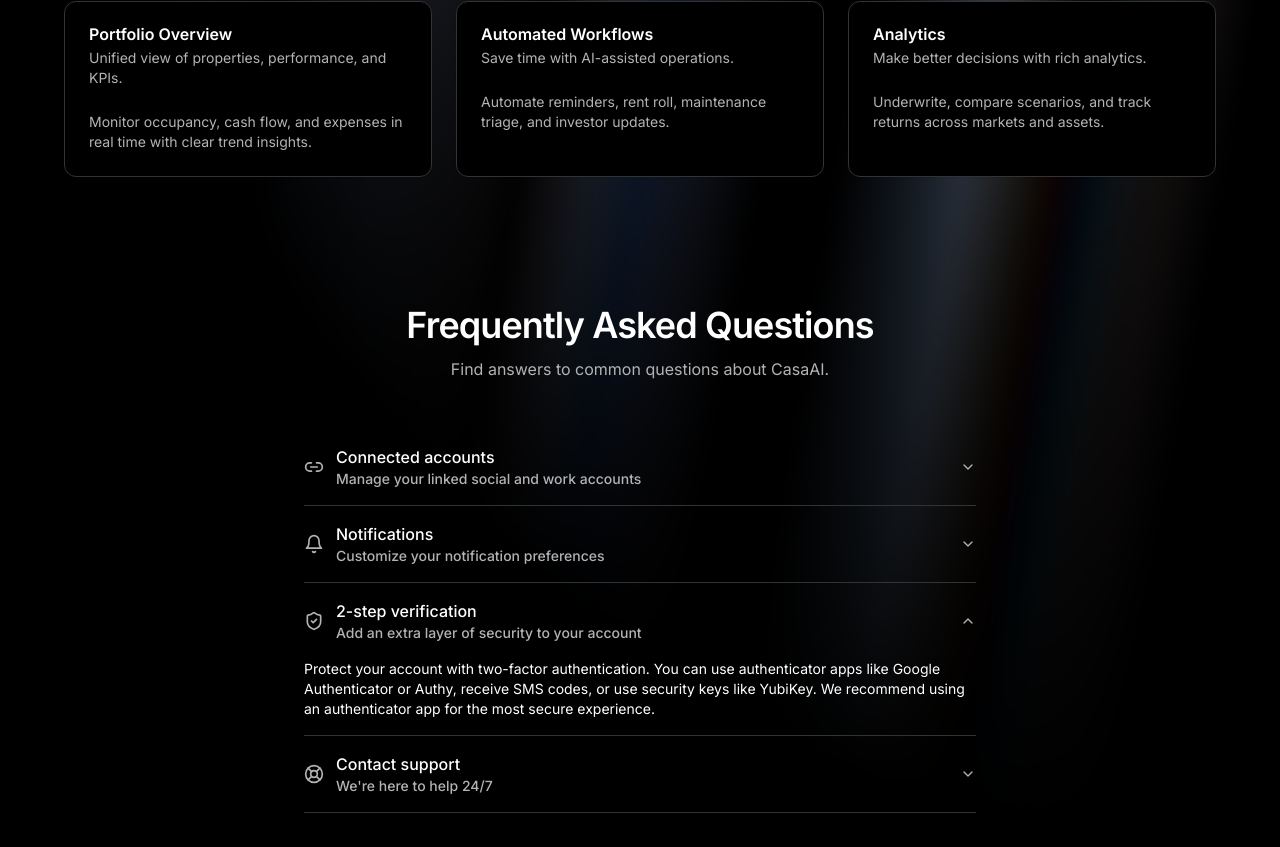
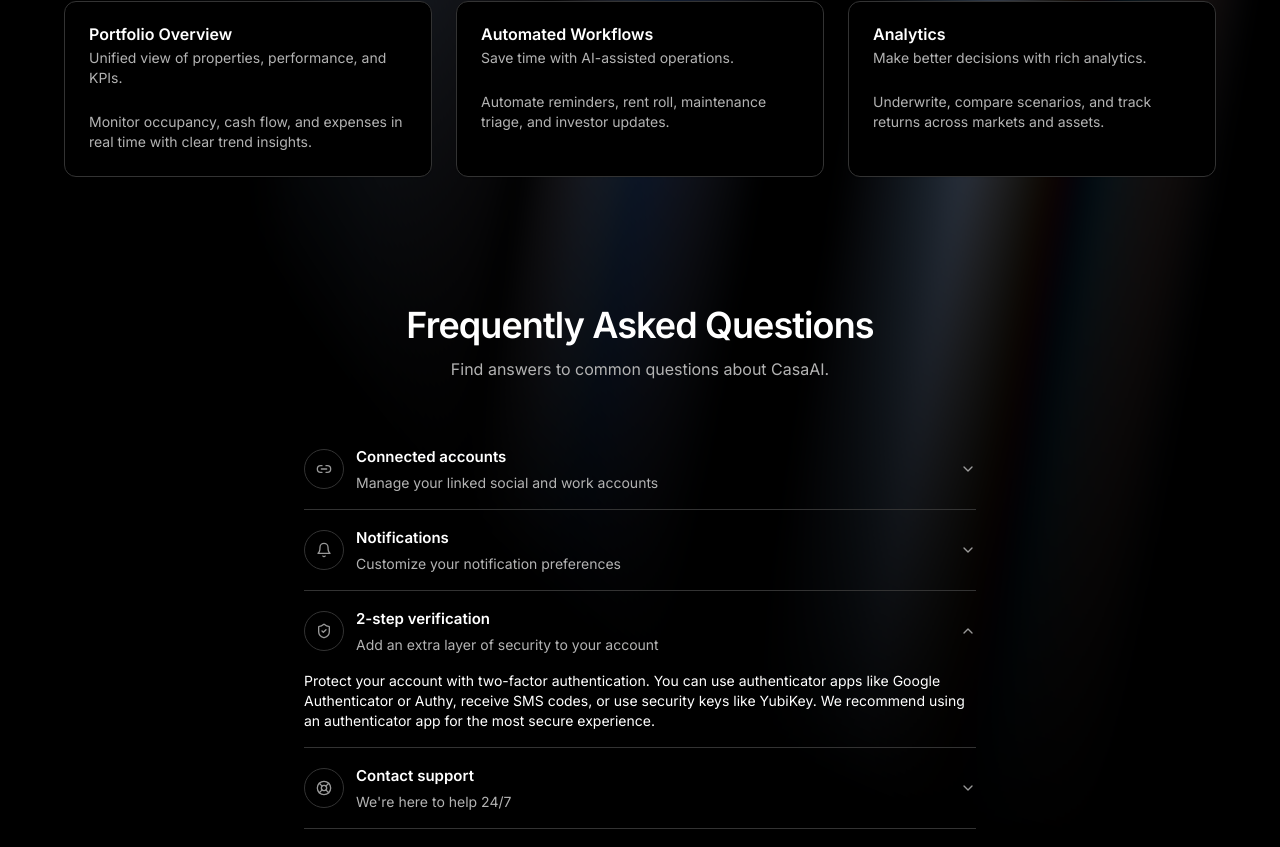
Before and after one commit to AyushS06/CasaAI, a Next.js app: page / in a window 1280 px wide. Shown: the part 667-1514 px from the top of the page. Built offline with nearby package versions, Linux system fonts and the light colour scheme.

Commit message:
changelog data dump

```diff
--- a/src/components/sections/FAQSection.tsx
+++ b/src/components/sections/FAQSection.tsx
@@ -12,7 +12,7 @@ import {
   Accordion09Header,
   Accordion09Item,
   Accordion09Trigger,
-} from '@/components/ui/shadcn-io/accordion-09';
+} from '@/components/ui/shadcn-io/accordion-09/index';
 
 const items = [
   {
--- a/src/components/ui/shadcn-io/accordion-09.tsx
+++ /dev/null
@@ -1,94 +0,0 @@
-"use client"
-
-import * as React from "react"
-import * as AccordionPrimitive from "@radix-ui/react-accordion"
-import { ChevronDownIcon } from "lucide-react"
-import { cn } from "@/lib/utils"
-
-const Accordion09 = React.forwardRef<
-  React.ElementRef<typeof AccordionPrimitive.Root>,
-  React.ComponentPropsWithoutRef<typeof AccordionPrimitive.Root>
->(({ className, ...props }, ref) => (
-  <AccordionPrimitive.Root
-    ref={ref}
-    className={cn("w-full", className)}
-    {...props}
-  />
-))
-Accordion09.displayName = "Accordion09"
-
-const Accordion09Item = React.forwardRef<
-  React.ElementRef<typeof AccordionPrimitive.Item>,
-  React.ComponentPropsWithoutRef<typeof AccordionPrimitive.Item>
->(({ className, ...props }, ref) => (
-  <AccordionPrimitive.Item
-    ref={ref}
-    className={cn("border-b", className)}
-    {...props}
-  />
-))
-Accordion09Item.displayName = "Accordion09Item"
-
-const Accordion09Header = React.forwardRef<
-  React.ElementRef<typeof AccordionPrimitive.Header>,
-  React.ComponentPropsWithoutRef<typeof AccordionPrimitive.Header>
->(({ className, ...props }, ref) => (
-  <AccordionPrimitive.Header
-    ref={ref}
-    className={cn("flex", className)}
-    {...props}
-  />
-))
-Accordion09Header.displayName = "Accordion09Header"
-
-interface Accordion09TriggerProps extends React.ComponentPropsWithoutRef<typeof AccordionPrimitive.Trigger> {
-  icon?: React.ComponentType<{ className?: string }>
-  title: string
-  subtitle: string
-}
-
-const Accordion09Trigger = React.forwardRef<
-  React.ElementRef<typeof AccordionPrimitive.Trigger>,
-  Accordion09TriggerProps
->(({ className, icon: Icon, title, subtitle, ...props }, ref) => (
-  <AccordionPrimitive.Trigger
-    ref={ref}
-    className={cn(
-      "flex flex-1 items-center justify-between py-4 text-left font-medium transition-all hover:no-underline [&[data-state=open]>svg]:rotate-180",
-      className
-    )}
-    {...props}
-  >
-    <div className="flex items-center gap-3">
-      {Icon && <Icon className="h-5 w-5 text-muted-foreground" />}
-      <div>
-        <div className="font-medium">{title}</div>
-        <div className="text-sm text-muted-foreground">{subtitle}</div>
-      </div>
-    </div>
-    <ChevronDownIcon className="h-4 w-4 shrink-0 text-muted-foreground transition-transform duration-200" />
-  </AccordionPrimitive.Trigger>
-))
-Accordion09Trigger.displayName = "Accordion09Trigger"
-
-const Accordion09Content = React.forwardRef<
-  React.ElementRef<typeof AccordionPrimitive.Content>,
-  React.ComponentPropsWithoutRef<typeof AccordionPrimitive.Content>
->(({ className, children, ...props }, ref) => (
-  <AccordionPrimitive.Content
-    ref={ref}
-    className="overflow-hidden text-sm transition-all data-[state=closed]:animate-accordion-up data-[state=open]:animate-accordion-down"
-    {...props}
-  >
-    <div className={cn("pb-4 pt-0", className)}>{children}</div>
-  </AccordionPrimitive.Content>
-))
-Accordion09Content.displayName = "Accordion09Content"
-
-export {
-  Accordion09,
-  Accordion09Item,
-  Accordion09Header,
-  Accordion09Trigger,
-  Accordion09Content,
-}
--- a/src/components/ui/shadcn-io/accordion-09/index.tsx
+++ b/src/components/ui/shadcn-io/accordion-09/index.tsx
@@ -2,24 +2,19 @@
 
 import { ChevronDownIcon } from 'lucide-react';
 import * as AccordionPrimitive from '@radix-ui/react-accordion';
-import {
-  Accordion,
-  AccordionContent,
-  AccordionItem,
-} from '@repo/shadcn-ui/components/ui/accordion';
-import { cn } from '@repo/shadcn-ui/lib/utils';
+import { cn } from '@/lib/utils';
 import { LucideIcon } from 'lucide-react';
 
-export type Accordion09Props = React.ComponentProps<typeof Accordion>;
+export type Accordion09Props = React.ComponentProps<typeof AccordionPrimitive.Root>;
 
 export const Accordion09 = ({ className, ...props }: Accordion09Props) => (
-  <Accordion className={cn('w-full', className)} {...props} />
+  <AccordionPrimitive.Root className={cn('w-full', className)} {...props} />
 );
 
-export type Accordion09ItemProps = React.ComponentProps<typeof AccordionItem>;
+export type Accordion09ItemProps = React.ComponentProps<typeof AccordionPrimitive.Item>;
 
 export const Accordion09Item = ({ className, ...props }: Accordion09ItemProps) => (
-  <AccordionItem className={cn('py-2', className)} {...props} />
+  <AccordionPrimitive.Item className={cn('border-b', className)} {...props} />
 );
 
 export type Accordion09HeaderProps = React.ComponentProps<typeof AccordionPrimitive.Header>;
@@ -38,7 +33,7 @@ export interface Accordion09TriggerProps {
 export const Accordion09Trigger = ({ className, icon: Icon, title, subtitle }: Accordion09TriggerProps) => (
   <AccordionPrimitive.Trigger
     className={cn(
-      'focus-visible:border-ring focus-visible:ring-ring/50 flex flex-1 items-center justify-between rounded-md py-2 text-left text-[15px] leading-6 font-semibold transition-all outline-none focus-visible:ring-[3px] [&[data-state=open]>svg]:rotate-180',
+      'focus-visible:border-ring focus-visible:ring-ring/50 flex flex-1 items-center justify-between rounded-md py-4 text-left text-[15px] leading-6 font-semibold transition-all outline-none focus-visible:ring-[3px] [&[data-state=open]>svg]:rotate-180',
       className
     )}
   >
@@ -54,7 +49,7 @@ export const Accordion09Trigger = ({ className, icon: Icon, title, subtitle }: A
       <span className="flex flex-col space-y-1">
         <span>{title}</span>
         {subtitle && (
-          <span className="text-sm font-normal">{subtitle}</span>
+          <span className="text-sm font-normal text-muted-foreground">{subtitle}</span>
         )}
       </span>
     </span>
@@ -66,11 +61,13 @@ export const Accordion09Trigger = ({ className, icon: Icon, title, subtitle }: A
   </AccordionPrimitive.Trigger>
 );
 
-export type Accordion09ContentProps = React.ComponentProps<typeof AccordionContent>;
+export type Accordion09ContentProps = React.ComponentProps<typeof AccordionPrimitive.Content>;
 
-export const Accordion09Content = ({ className, ...props }: Accordion09ContentProps) => (
-  <AccordionContent
-    className={cn('text-muted-foreground ms-3 ps-10 pb-2', className)}
+export const Accordion09Content = ({ className, children, ...props }: Accordion09ContentProps) => (
+  <AccordionPrimitive.Content
+    className={cn('overflow-hidden text-sm transition-all data-[state=closed]:animate-accordion-up data-[state=open]:animate-accordion-down', className)}
     {...props}
-  />
+  >
+    <div className="pb-4 pt-0">{children}</div>
+  </AccordionPrimitive.Content>
 );
```
